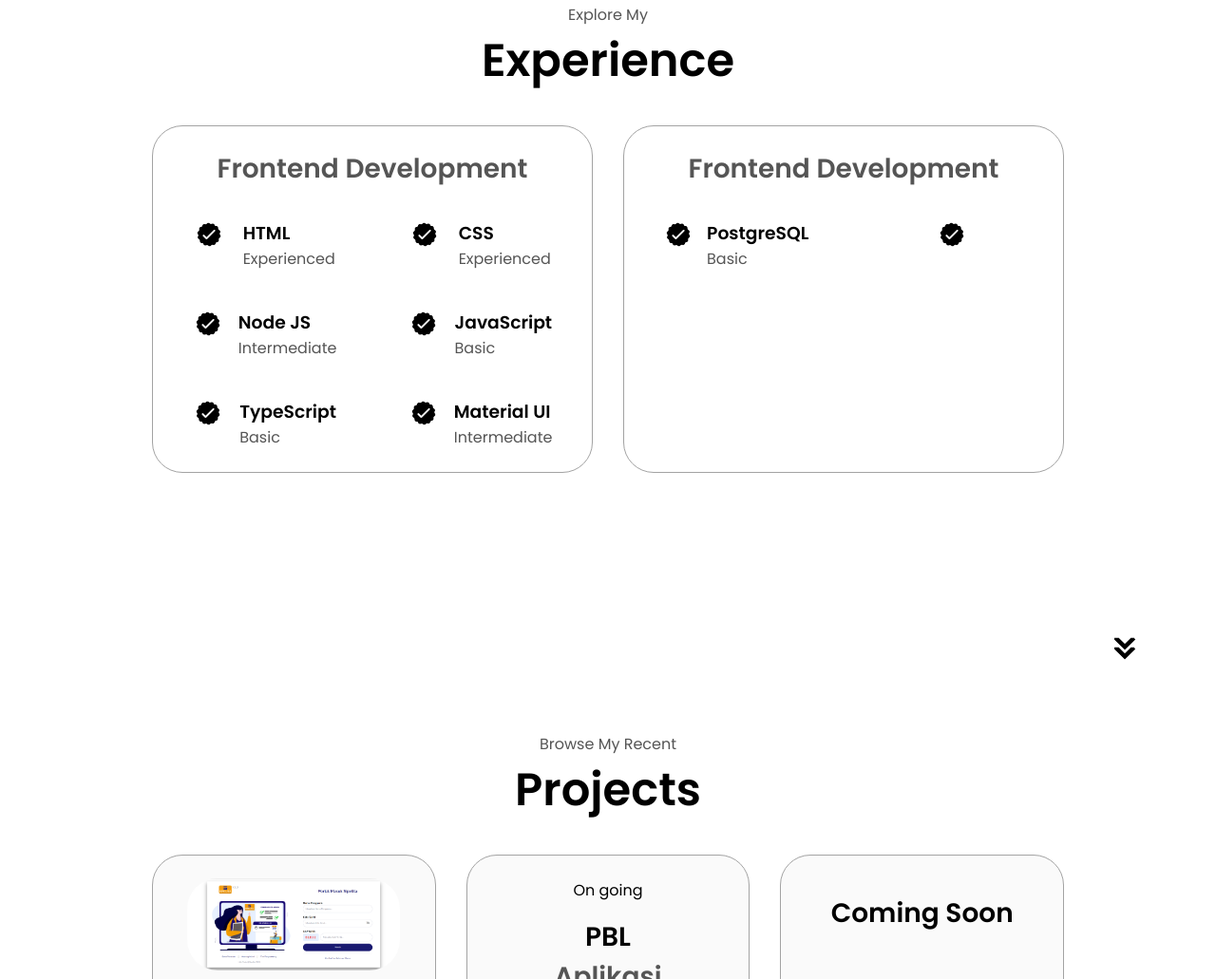
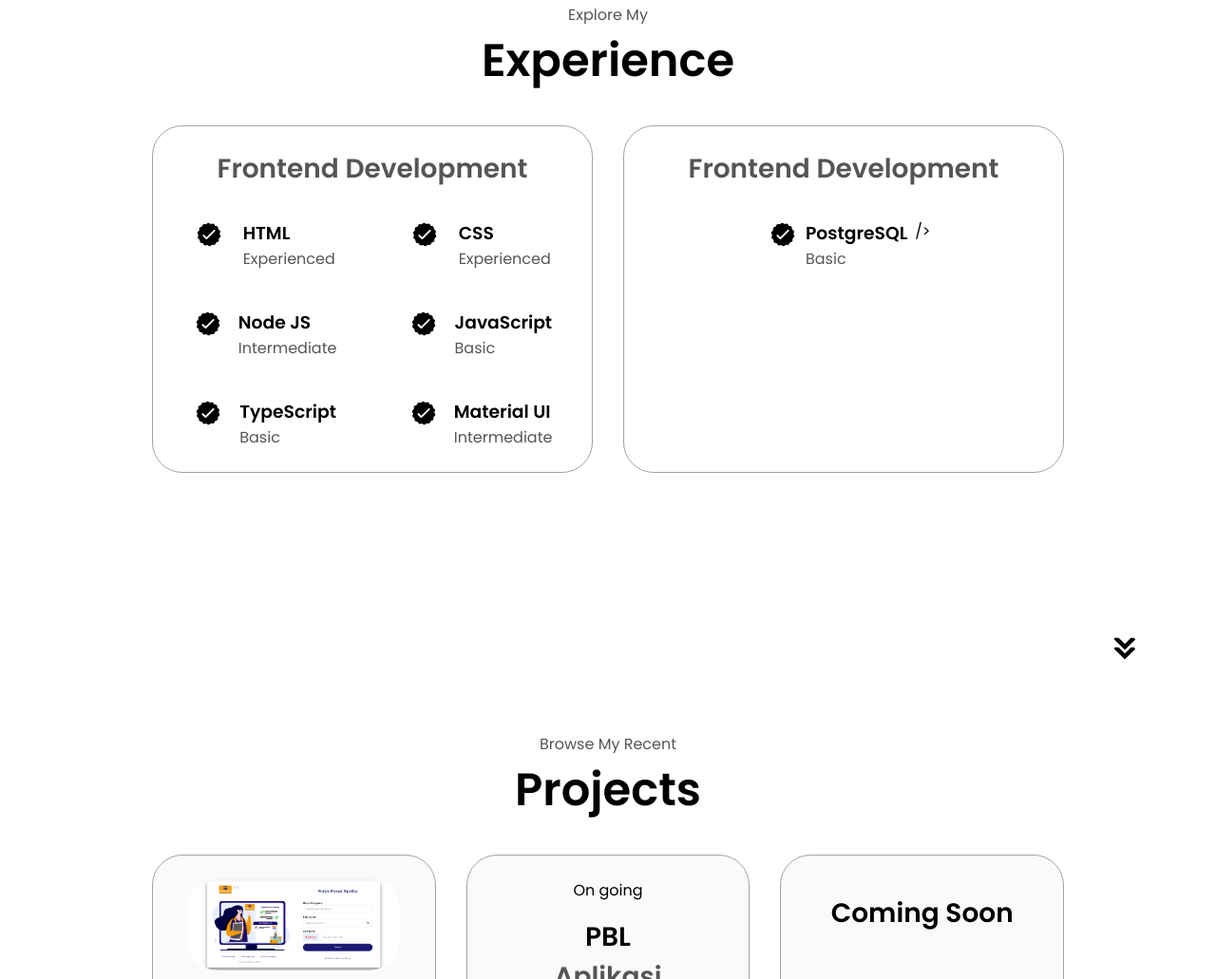
Before and after one commit to aulchyl/aulchyl.github.io, a plain HTML site: page index.html in a window 1280 px wide. Shown: the part 1693-2724 px from the top of the page at 95% size. Drawn offline with Linux system fonts and the light colour scheme.

Commit message:
Initial commit

```diff
--- a/index.html
+++ b/index.html
@@ -200,12 +200,6 @@
                   <h3>PostgreSQL</h3>
                   <p>Basic</p>
                 </div>
-              </article>
-              <article>
-                <img
-                  src="./assets/checkmark.png"
-                  alt="Experience icon"
-                  class="icon"
                 />
                 </div>
               </article>
```
